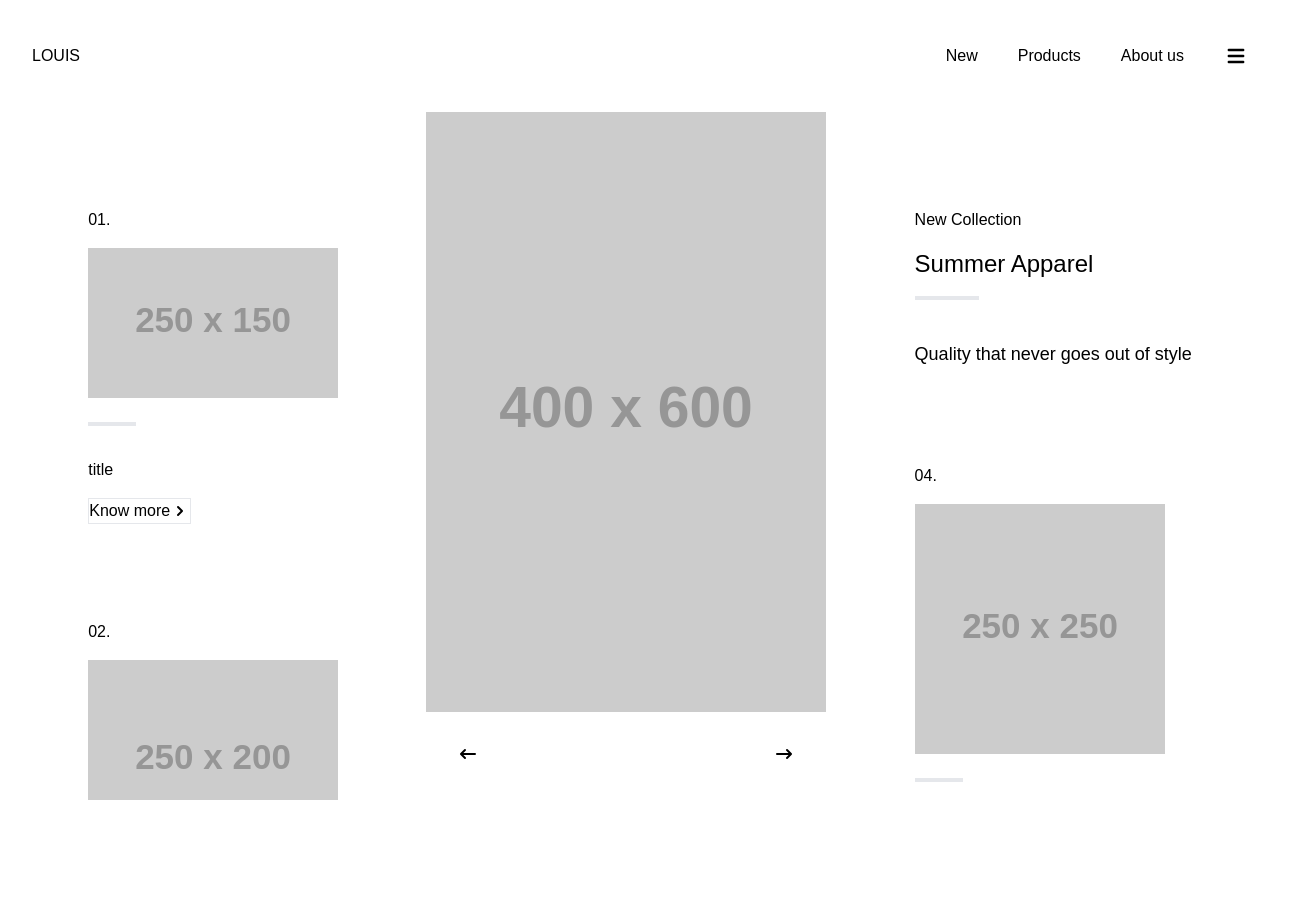
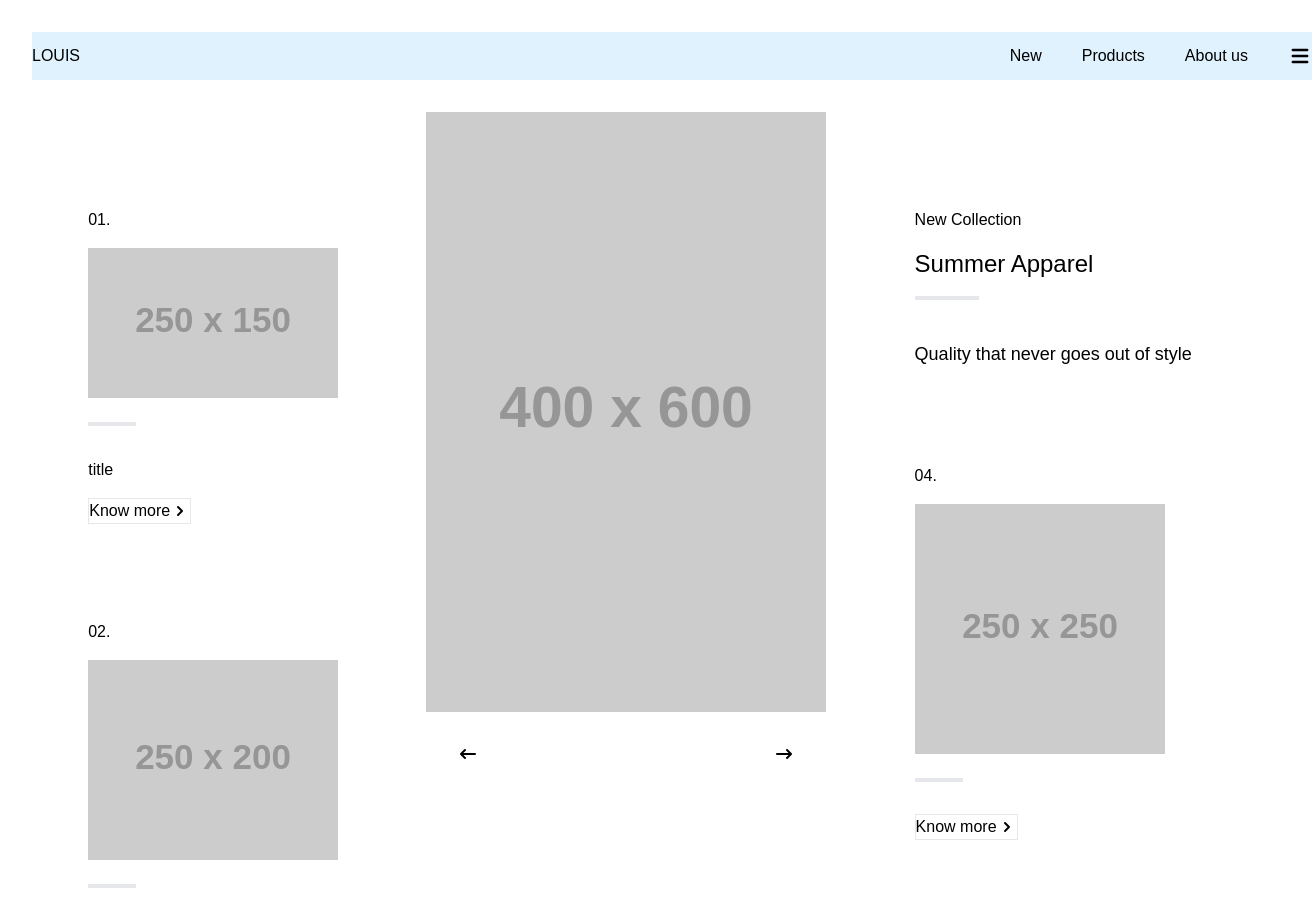
Before and after one commit to missvickies/online-store, a Next.js app in the folder my-project/: page / in a window 1280 px wide. Shown: the whole page, 1312 px wide, since content can reach past the window. Before the commit the page ends 800 px from the top, so only its background shows below. Built offline with nearby package versions, Linux system fonts and the light colour scheme.

Commit message:
sticky nav

```diff
--- a/my-project/components/NavBar.js
+++ b/my-project/components/NavBar.js
@@ -17,7 +17,7 @@ const navLinks = [
 
 export const NavBar = () => {
   return (
-    <div className="navBar h-12 flex flex-row justify-between m-8 items-center">
+    <div className=" sticky top-0 z-50 w-full h-12 bg-blue-100 flex flex-row justify-between m-8 items-center">
       <div className="flex justify-start">
         <Link href="/">
           <a> LOUIS</a>
--- a/my-project/pages/index.js
+++ b/my-project/pages/index.js
@@ -36,8 +36,9 @@ const blogPosts = [
 
 export default function Home() {
   return (
-    <div className="h-screen overflow-hidden">
+    <>
       <NavBar></NavBar>
+      <div className=" h-screen w-screen overflow-hidden">
         <div className="flex flex-row justify-evenly h-screen overflow-hidden">
           <div className=" h-100 overflow-scroll">
             {blogPosts.map((post) => (
@@ -68,5 +69,6 @@ export default function Home() {
           </div>
         </div>
       </div>
+    </>
   );
 }
```
Lines whose indentation alone changed are shown as unchanged.
